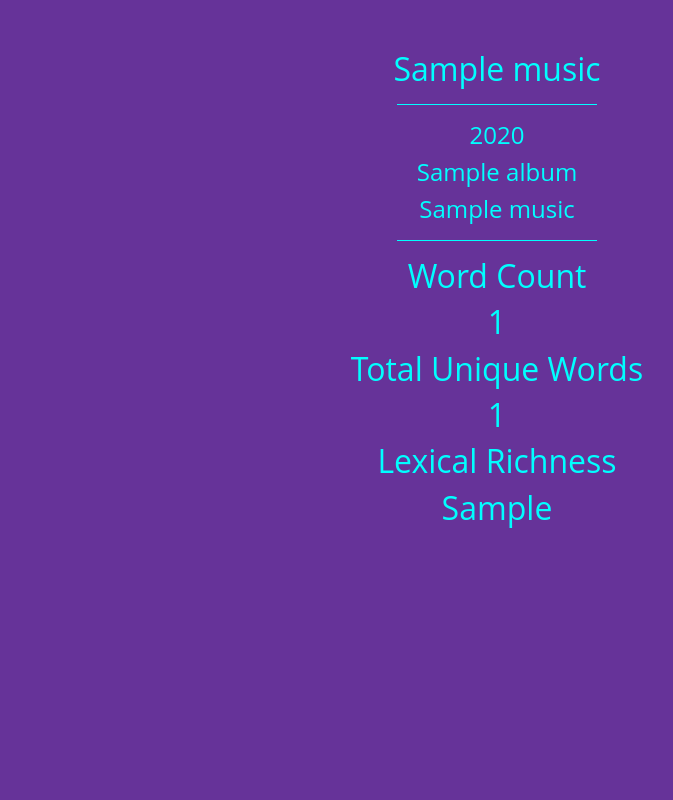
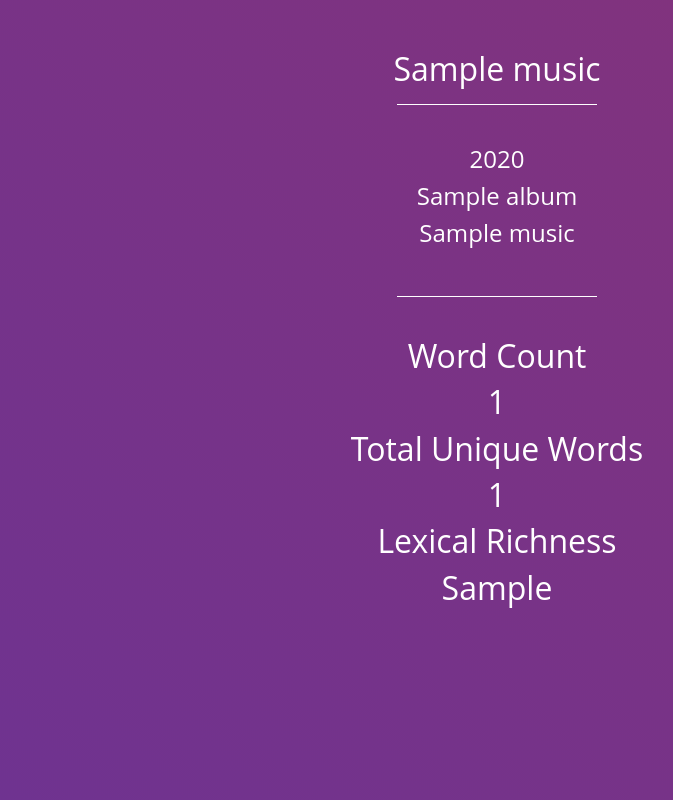
Before and after one commit to Janujan/Lyricize, a Django app: template lyricize/lyricizer/templates/resultsPage.html in a window 1280 px wide. Shown: the whole page, without its empty margins (143-816 px from the left). Run offline with Django 3.2, Linux system fonts and the light colour scheme; the template is opened without the code that fills it: most values are stand-ins (such as "Sample title", 1, 10 or a date in 2020); some libraries are stand-ins or nearby versions.

Commit message:
added gradient animation to results page

```diff
--- a/lyricize/lyricizer/templates/resultsPage.html
+++ b/lyricize/lyricizer/templates/resultsPage.html
@@ -10,15 +10,18 @@
           <div class="col-lg-12">
             <h2 class=text-center>{{music.artist_name}}</h2>
             <hr>
+            <br>
             <h4 class=text-center>{{music.year}}</h2>
             <h4 class=text-center>{{music.album}}</h2>
             <h4 class=text-center>{{music.title}}</h2>
-              <hr>
+            <br>
+            <hr>
 
         </div>
       </div>
       <div class="row">
         <div class="col-lg-12">
+          <br>
           <h2 class=text-center>Word Count</h2>
           <h2 class=text-center>{{word_count}}</h2>
 
--- a/lyricize/static/css/creative.css
+++ b/lyricize/static/css/creative.css
@@ -17,7 +17,7 @@ body {
 hr {
   max-width: 200px;
   border-width: 1px;
-  border-color: aqua;
+  border-color: white;
 }
 
 hr.light {
@@ -204,7 +204,48 @@ img::-moz-selection {
 }
 
 #paint {
-  background-color:#663399;
-  color:aqua;
+  /* background-color:#663399; */
+  color:white;
+    background: linear-gradient(-135deg,#993366, #663399, #669933);
+	background-size: 400% 400%;
+	-webkit-animation: Gradient 20s ease infinite;
+	-moz-animation: Gradient 20s ease infinite;
+	animation: Gradient 20s ease infinite;
 
 }
+
+@-webkit-keyframes Gradient {
+	0% {
+		background-position: 0% 50%
+	}
+	50% {
+		background-position: 100% 50%
+	}
+	100% {
+		background-position: 0% 50%
+	}
+}
+
+@-moz-keyframes Gradient {
+	0% {
+		background-position: 0% 50%
+	}
+	50% {
+		background-position: 100% 50%
+	}
+	100% {
+		background-position: 0% 50%
+	}
+}
+
+@keyframes Gradient {
+	0% {
+		background-position: 0% 50%
+	}
+	50% {
+		background-position: 100% 50%
+	}
+	100% {
+		background-position: 0% 50%
+	}
+}
```
